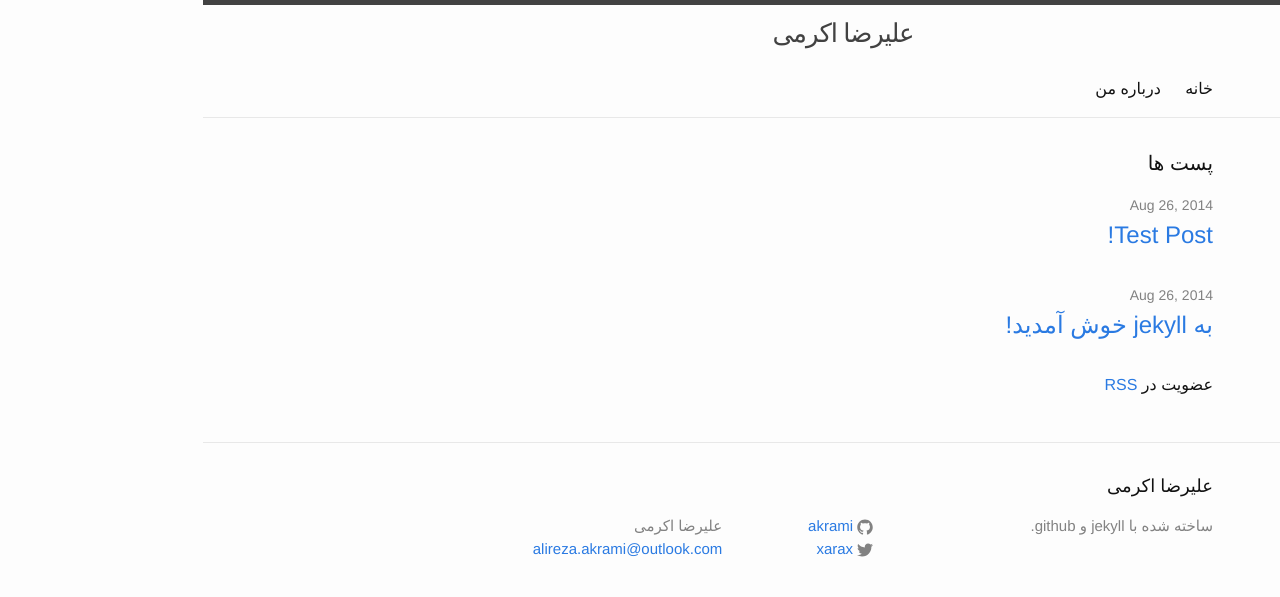
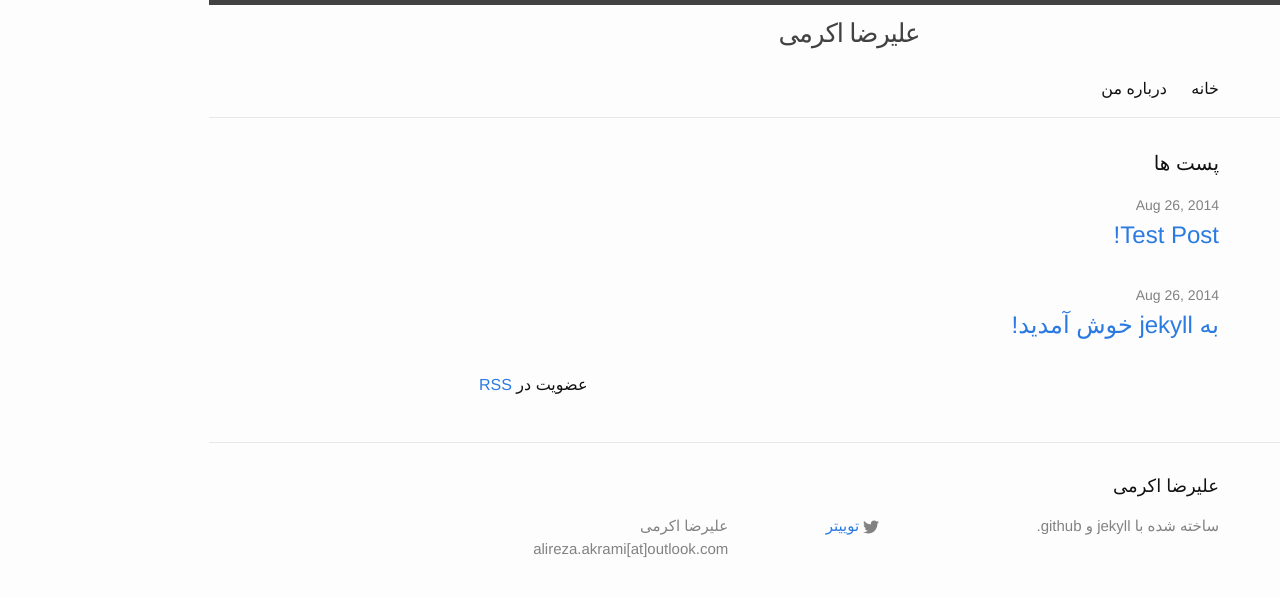
Before and after one commit to akrami/akrami.github.io, a Jekyll site: the page built from index.html, in a window 1280 px wide. Shown: the top 597 px of the page. Built offline with Jekyll 4.4.1, drawn with Linux system fonts in a browser that asks for light colours; some web fonts are replaced.

Commit message:
header & footer fixed

```diff
--- a/_config.yml
+++ b/_config.yml
@@ -1,6 +1,6 @@
 # Site settings
 title: علیرضا اکرمی
-email: alireza.akrami@outlook.com
+email: alireza.akrami[at]outlook.com
 description: > # this means to ignore newlines until "baseurl:"
   ساخته شده با jekyll و github.
 baseurl: "" # the subpath of your site, e.g. /blog/
--- a/_includes/footer.html
+++ b/_includes/footer.html
@@ -8,22 +8,25 @@
       <div class="footer-col  footer-col-1">
         <ul class="contact-list">
           <li>{{ site.title }}</li>
-          <li><a href="mailto:{{ site.email }}">{{ site.email }}</a></li>
+          <li>{{ site.email }}</li>
         </ul>
       </div>
 
       <div class="footer-col  footer-col-2">
         <ul class="social-media-list">
-          {% if site.github_username %}
+          {% if site.facebook_username %}
           <li>
-            <a href="https://github.com/{{ site.github_username }}">
-              <span class="icon  icon--github">
-                <svg viewBox="0 0 16 16">
-                  <path fill="#828282" d="M7.999,0.431c-4.285,0-7.76,3.474-7.76,7.761 c0,3.428,2.223,6.337,5.307,7.363c0.388,0.071,0.53-0.168,0.53-0.374c0-0.184-0.007-0.672-0.01-1.32 c-2.159,0.469-2.614-1.04-2.614-1.04c-0.353-0.896-0.862-1.135-0.862-1.135c-0.705-0.481,0.053-0.472,0.053-0.472 c0.779,0.055,1.189,0.8,1.189,0.8c0.692,1.186,1.816,0.843,2.258,0.645c0.071-0.502,0.271-0.843,0.493-1.037 C4.86,11.425,3.049,10.76,3.049,7.786c0-0.847,0.302-1.54,0.799-2.082C3.768,5.507,3.501,4.718,3.924,3.65 c0,0,0.652-0.209,2.134,0.796C6.677,4.273,7.34,4.187,8,4.184c0.659,0.003,1.323,0.089,1.943,0.261 c1.482-1.004,2.132-0.796,2.132-0.796c0.423,1.068,0.157,1.857,0.077,2.054c0.497,0.542,0.798,1.235,0.798,2.082 c0,2.981-1.814,3.637-3.543,3.829c0.279,0.24,0.527,0.713,0.527,1.437c0,1.037-0.01,1.874-0.01,2.129 c0,0.208,0.14,0.449,0.534,0.373c3.081-1.028,5.302-3.935,5.302-7.362C15.76,3.906,12.285,0.431,7.999,0.431z"/>
-                </svg>
+            <a href="https://facebook.com/{{ site.facebook_username }}">
+              <span class="icon  icon--facebook">
+                <svg version="1.1" id="Icons" xmlns="http://www.w3.org/2000/svg" xmlns:xlink="http://www.w3.org/1999/xlink" x="0px" y="0px"
+   width="100px" height="100px" viewBox="0 0 100 100" style="enable-background:new 0 0 100 100;" xml:space="preserve">
+<path id="Facebook__x28_alt_x29_" d="M95,20.001C95,12.119,87.884,5,80,5h-60C12.116,5,5,12.119,5,20.001v59.998
+  C5,87.881,12.116,95,20.001,95H50V61H39V46h11v-5.844C50,30.077,57.569,21,66.875,21H79v15H66.875C65.548,36,64,37.611,64,40.024V46
+  h15v15H64v34h16c7.884,0,15-7.119,15-15.001V20.001z"/>
+</svg>
               </span>
 
-              <span class="username">{{ site.github_username }}</span>
+              <span class="username">فیس بوک</span>
             </a>
           </li>
           {% endif %}
@@ -38,7 +41,7 @@
                 </svg>
               </span>
 
-              <span class="username">{{ site.twitter_username }}</span>
+              <span class="username">توییتر</span>
             </a>
           </li>
           {% endif %}
--- a/_sass/_layout.scss
+++ b/_sass/_layout.scss
@@ -43,6 +43,7 @@
     }
 
     @include media-query($on-palm) {
+        float: right;
         position: absolute;
         top: 9px;
         right: 30px;
@@ -83,6 +84,9 @@
         .page-link {
             display: block;
             padding: 5px 10px;
+            &:not(:first-child) {
+                margin-right: 0;
+            }
         }
     }
 }
@@ -235,3 +239,7 @@
         }
     }
 }
+
+.rss-subscribe{
+    text-align: left;
+}
```
